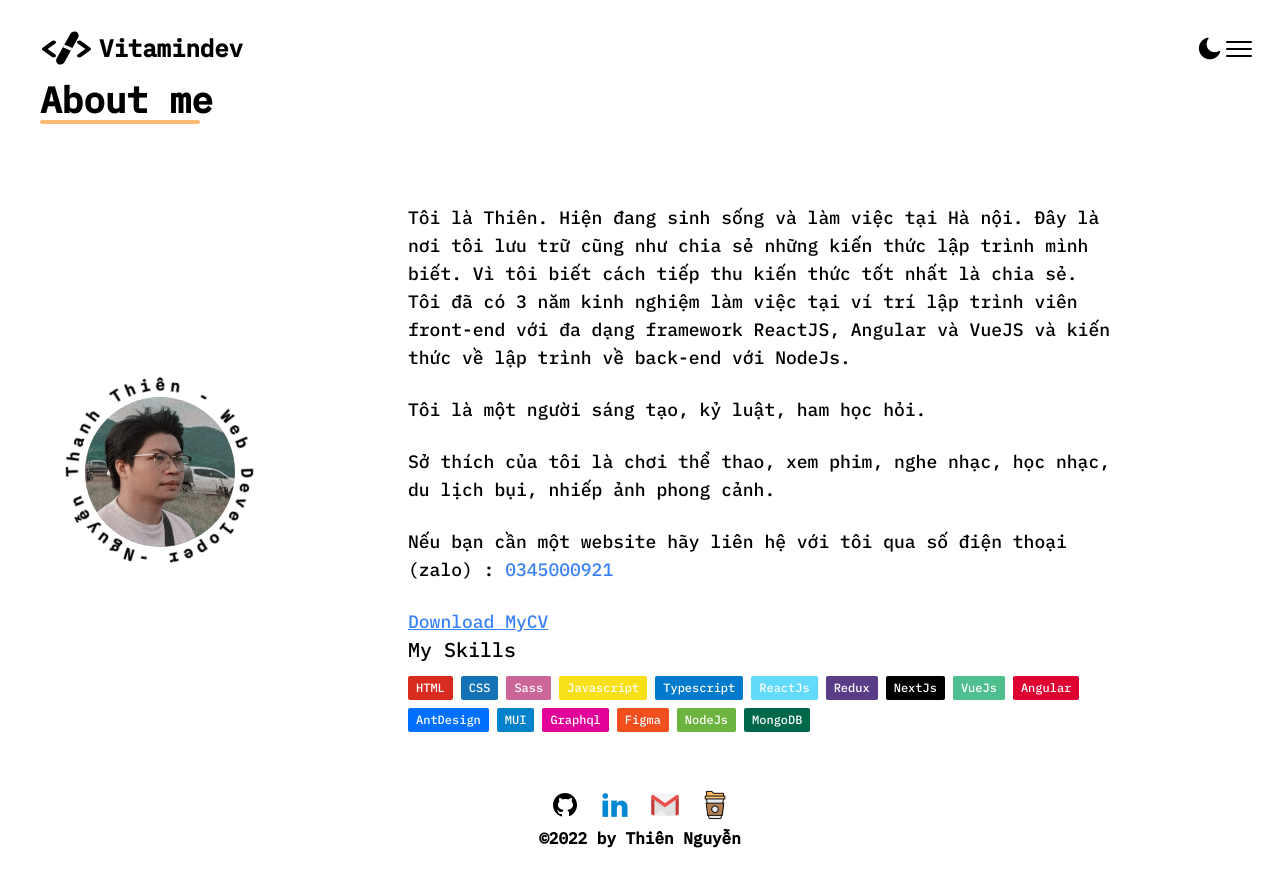
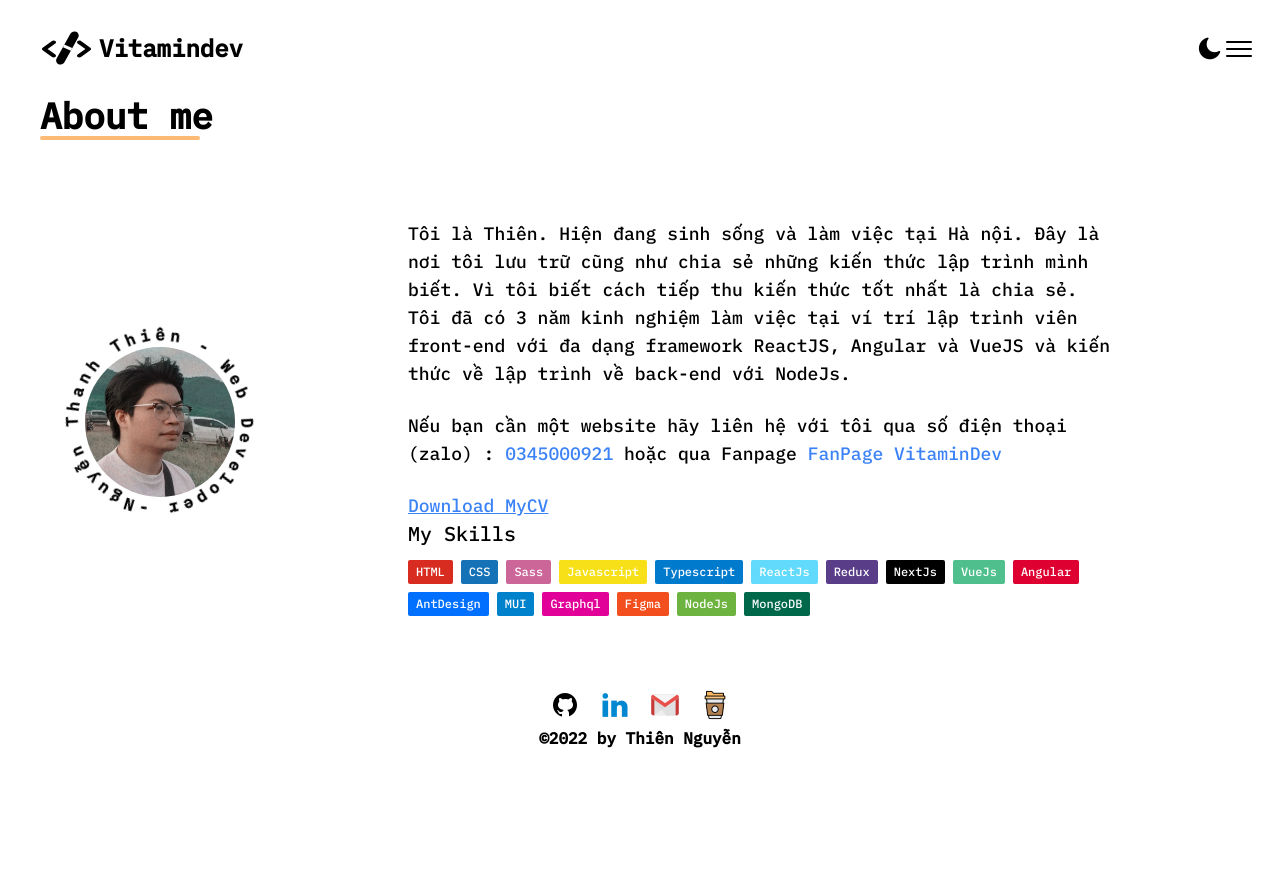
Before and after one commit to veDnimatvi/VitamindevSite, a Next.js app: page /about in a window 1280 px wide. Shown: the top 886 px of the page. After the commit the page ends 800 px from the top, so only its background shows below. Built offline with nearby package versions, Linux system fonts and the light colour scheme.

Commit message:
Update about.jsx

```diff
--- a/pages/about.jsx
+++ b/pages/about.jsx
@@ -121,18 +121,13 @@ const About = () => {
             </p>
 
             <p className="mb-6 text-lg">
-              Tôi là một người sáng tạo, kỷ luật, ham học hỏi.
-            </p>
-            <p className="mb-6 text-lg">
-              Sở thích của tôi là chơi thể thao, xem phim, nghe nhạc, học nhạc,
-              du lịch bụi, nhiếp ảnh phong cảnh.
-            </p>
-            <p className="mb-6 text-lg">
               Nếu bạn cần một website hãy liên hệ với tôi qua số điện thoại
               (zalo) :{" "}
               <a className="text-blue-500" href="tel:+84345000921">
                 0345000921
-              </a>{" "}
+              </a>{" "} hoặc qua Fanpage <a className="text-blue-500" href="https://www.facebook.com/vitamindev">
+                FanPage VitaminDev
+              </a>
             </p>
             <a
               href="https://drive.google.com/file/d/1SYgDuz8MTNUVHvIKwBsqh7VxfmHUhuXJ/view?usp=sharing"
```
